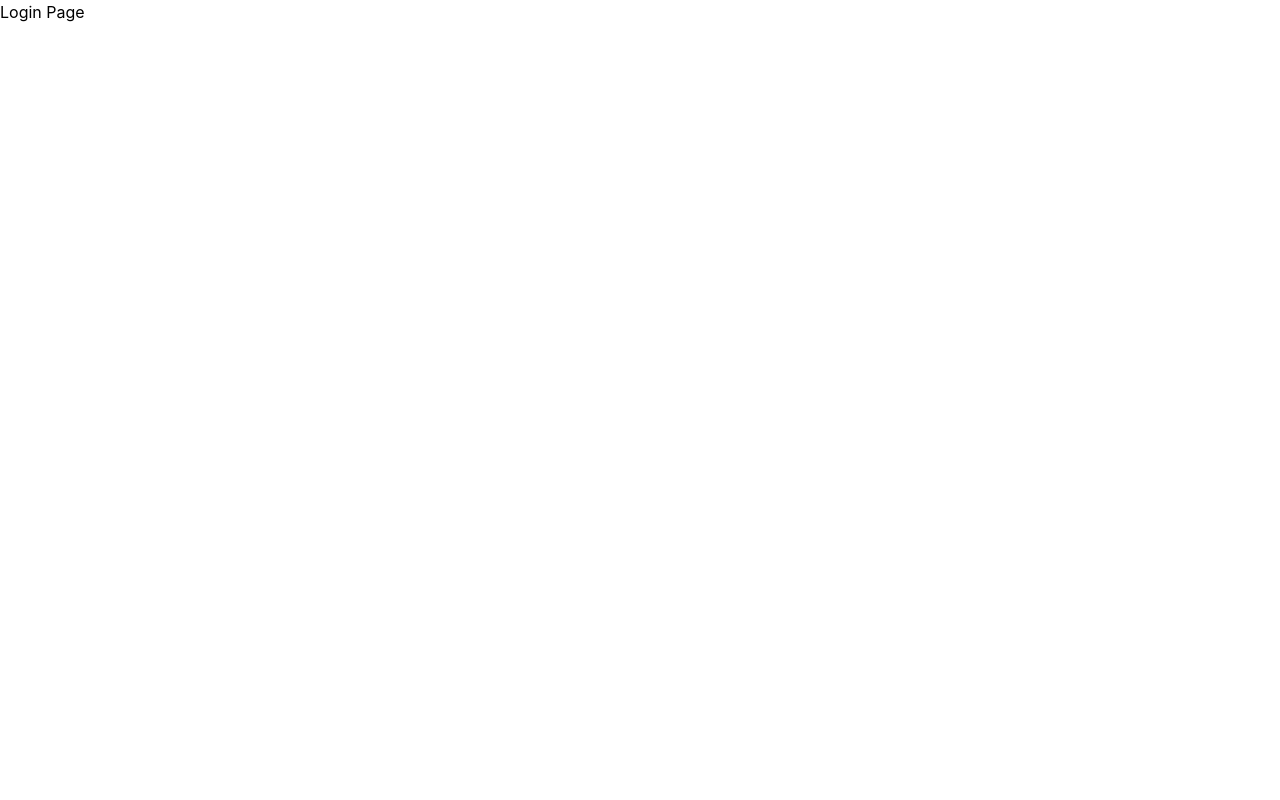
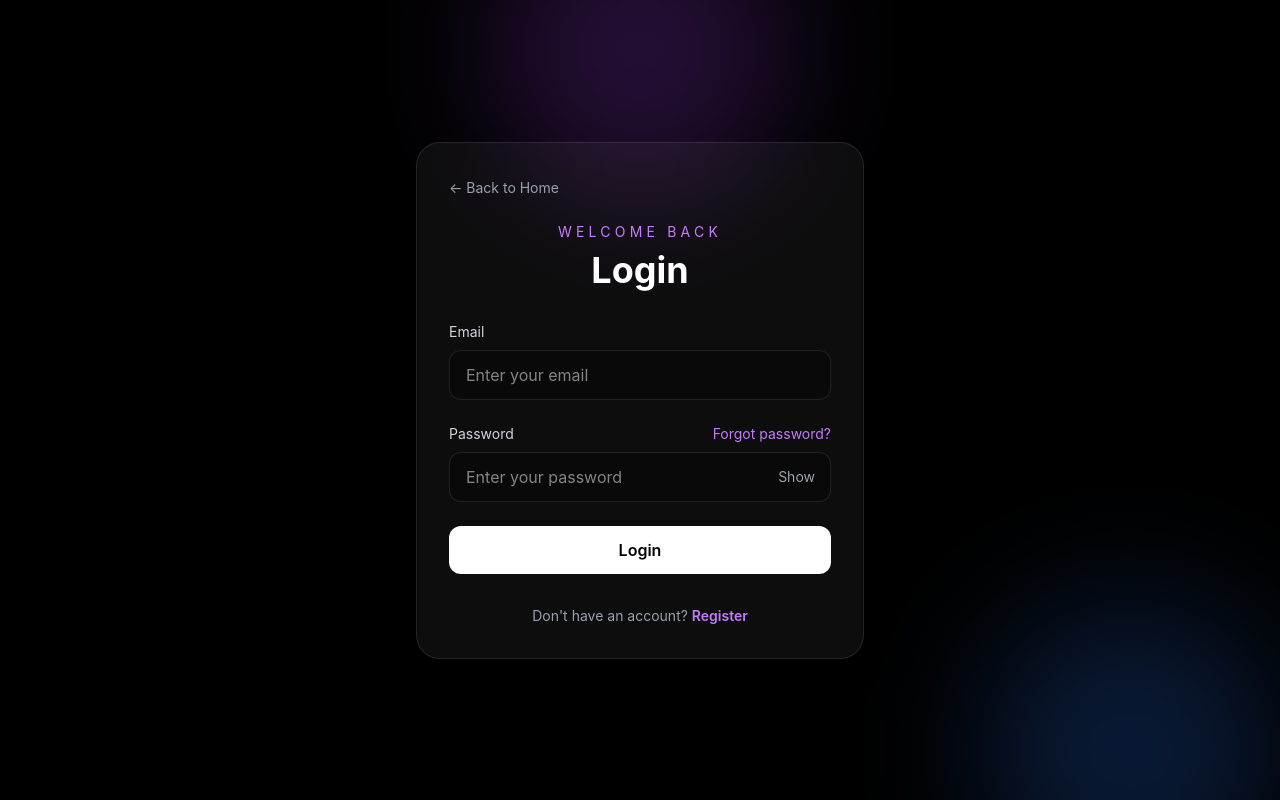
Before and after one commit to nguyenketri/career-orientation-web, a React app in the folder frontend/: page /login in a window 1280 px wide. Built offline with nearby package versions, Linux system fonts and the light colour scheme; the HTML template or start-up script is replaced by a standard one.

Commit message:
feat(auth-ui): enhance login page UX
- add back navigation
- implement show/hide password
- add register redirect and forgot password UI

```diff
--- /dev/null
+++ b/frontend/src/components/LoginForm.jsx
@@ -0,0 +1,121 @@
+import { useState } from "react";
+import { Link } from "react-router-dom";
+
+const LoginForm = () => {
+  // form state
+  const [formData, setFormData] = useState({
+    email: "",
+    password: "",
+  });
+
+  // show password state
+  const [showPassword, setShowPassword] = useState(false);
+
+  // handle input change
+  const handleChange = (e) => {
+    setFormData({
+      ...formData,
+      [e.target.name]: e.target.value,
+    });
+  };
+
+  // handle submit
+  const handleSubmit = (e) => {
+    e.preventDefault();
+
+    console.log(formData);
+  };
+
+  return (
+    <div className="w-full max-w-md rounded-3xl border border-white/10 bg-white/5 p-8 backdrop-blur-lg">
+      {/* Back */}
+      <Link
+        to="/"
+        className="mb-6 inline-block text-sm text-gray-400 transition hover:text-white"
+      >
+        ← Back to Home
+      </Link>
+
+      {/* Heading */}
+      <div className="mb-8 text-center">
+        <p className="mb-2 text-sm uppercase tracking-[0.3em] text-purple-400">
+          Welcome Back
+        </p>
+
+        <h2 className="text-4xl font-bold text-white">Login</h2>
+      </div>
+
+      {/* Form */}
+      <form onSubmit={handleSubmit} className="space-y-6">
+        {/* Email */}
+        <div>
+          <label className="mb-2 block text-sm text-gray-300">Email</label>
+
+          <input
+            type="email"
+            name="email"
+            placeholder="Enter your email"
+            value={formData.email}
+            onChange={handleChange}
+            className="w-full rounded-xl border border-white/10 bg-black/30 px-4 py-3 text-white outline-none transition focus:border-purple-500"
+          />
+        </div>
+
+        {/* Password */}
+        <div>
+          <div className="mb-2 flex items-center justify-between">
+            <label className="text-sm text-gray-300">Password</label>
+
+            <button
+              type="button"
+              className="text-sm text-purple-400 hover:text-purple-300"
+            >
+              Forgot password?
+            </button>
+          </div>
+
+          <div className="relative">
+            <input
+              type={showPassword ? "text" : "password"}
+              name="password"
+              placeholder="Enter your password"
+              value={formData.password}
+              onChange={handleChange}
+              className="w-full rounded-xl border border-white/10 bg-black/30 px-4 py-3 text-white outline-none transition focus:border-purple-500"
+            />
+
+            {/* Toggle password */}
+            <button
+              type="button"
+              onClick={() => setShowPassword(!showPassword)}
+              className="absolute right-4 top-1/2 -translate-y-1/2 text-sm text-gray-400 hover:text-white"
+            >
+              {showPassword ? "Hide" : "Show"}
+            </button>
+          </div>
+        </div>
+
+        {/* Login Button */}
+        <button
+          type="submit"
+          className="w-full rounded-xl bg-white py-3 font-semibold text-black transition hover:scale-[1.02]"
+        >
+          Login
+        </button>
+      </form>
+
+      {/* Register */}
+      <p className="mt-8 text-center text-sm text-gray-400">
+        Don&apos;t have an account?{" "}
+        <Link
+          to="/register"
+          className="font-semibold text-purple-400 hover:text-purple-300"
+        >
+          Register
+        </Link>
+      </p>
+    </div>
+  );
+};
+
+export default LoginForm;
--- a/frontend/src/pages/LoginPage.jsx
+++ b/frontend/src/pages/LoginPage.jsx
@@ -1,7 +1,17 @@
+import LoginForm from "../components/LoginForm";
+
 const LoginPage = () => {
   return (
-    <div>
-      <h1>Login Page</h1>
+    <div className="relative flex min-h-screen items-center justify-center overflow-hidden bg-black px-6">
+      {/* Glow effects */}
+      <div className="absolute top-[-100px] h-[300px] w-[300px] rounded-full bg-purple-500/20 blur-3xl"></div>
+
+      <div className="absolute bottom-[-100px] right-0 h-[300px] w-[300px] rounded-full bg-blue-500/20 blur-3xl"></div>
+
+      {/* Form */}
+      <div className="relative z-10 w-full min-h-screen flex items-center justify-center">
+        <LoginForm />
+      </div>
     </div>
   );
 };
```
